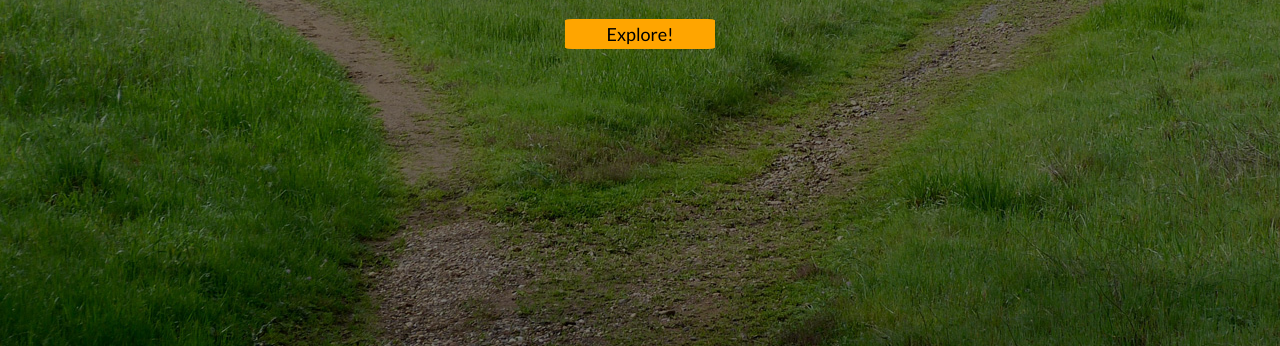
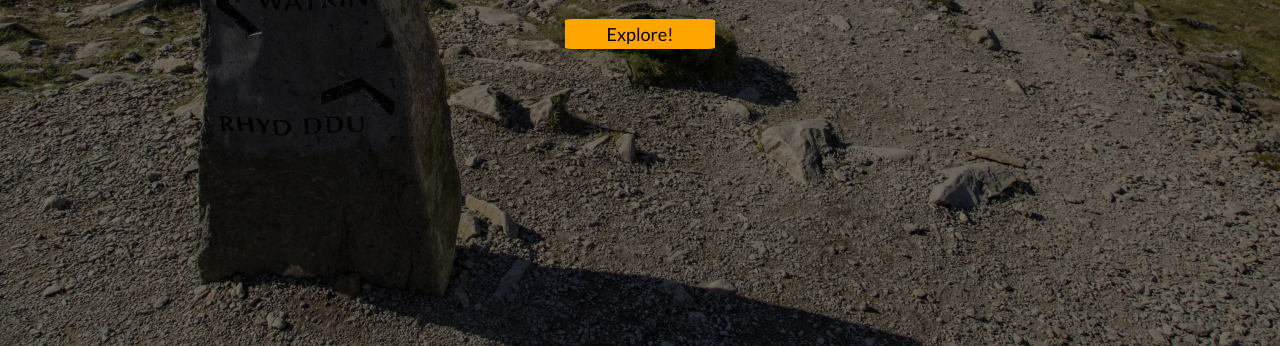
Before and after one commit to craragon77/hiking-program, a plain HTML site: page index.html in a window 1280 px wide. Shown: the part 454-800 px from the top of the page. Drawn offline with nearby package versions, Linux system fonts and the light colour scheme.

Commit message:
need to edit the pictures and results

```diff
--- a/main.css
+++ b/main.css
@@ -1,5 +1,5 @@
 body{
-    background-image: url("hiking-path.jpg");
+    background-image: url("mountain-top.jpg");
     background-color: darkgreen;
     background-position: center;
     background-repeat: no-repeat;
```
